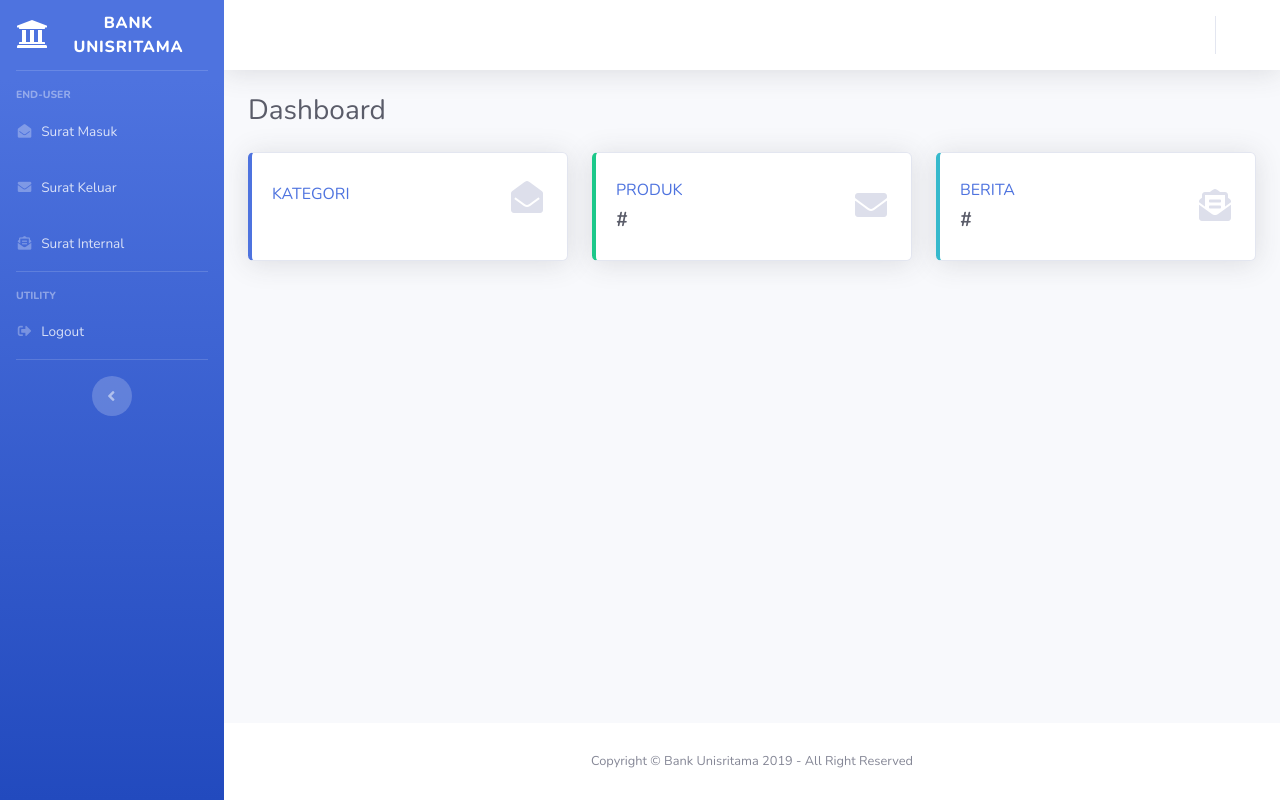
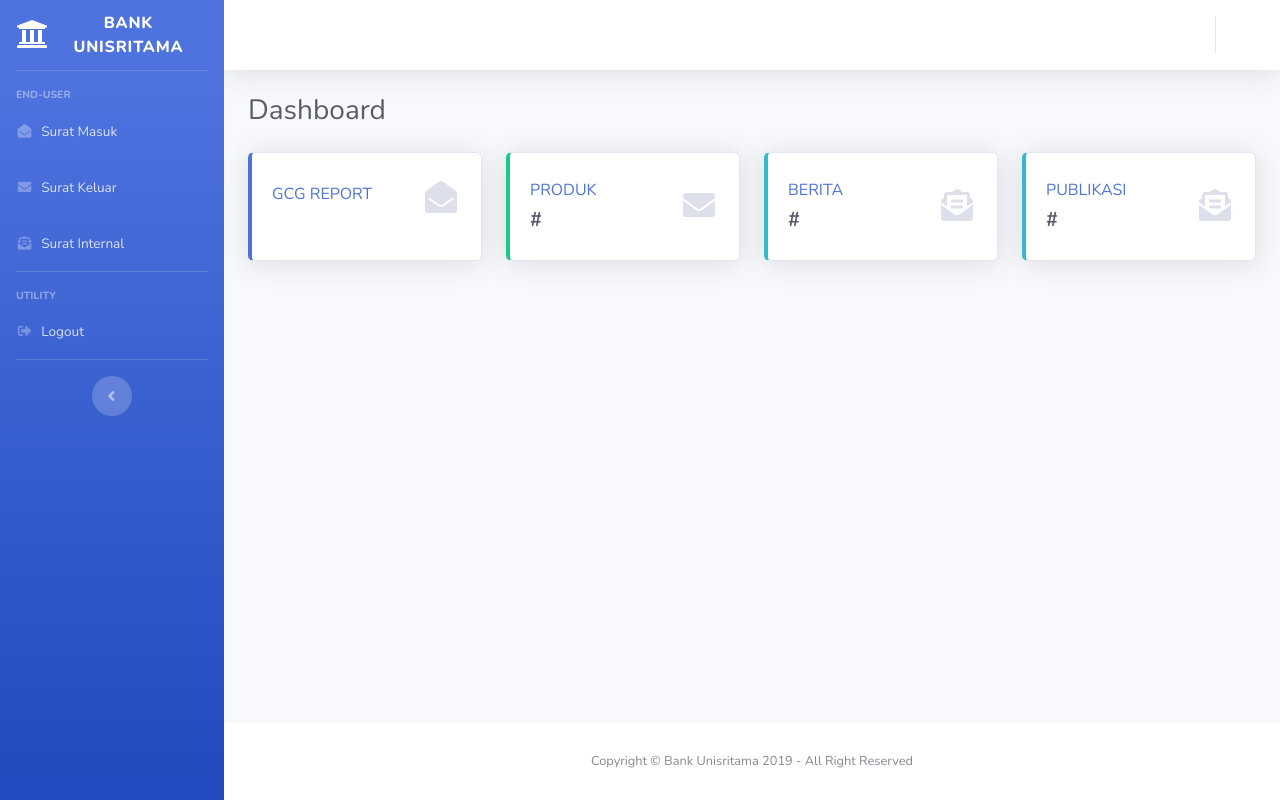
Before and after one commit to ibnudana02/bprunisritama, a CodeIgniter app: page /bprunisritama/index.php/admin/welcome/ind in a window 1280 px wide. Run offline with CodeIgniter, Linux system fonts and the light colour scheme; data that the repository does not hold is empty.

Commit message:
Admin panel

```diff
--- a/application/views/admin/home.php
+++ b/application/views/admin/home.php
@@ -5,13 +5,13 @@
     <h1 class="h3 mb-4 text-gray-800"><?= $heading; ?></h1>
     <?= $this->session->flashdata('message'); ?>
     <div class="row">
-        <div class="col-xl-4 col-md-6 mb-4">
+        <div class="col-xl-3 col-md-6 mb-4">
             <div class="card border-left-primary shadow h-100 py-2">
                 <div class="card-body">
                     <div class="row no-gutters align-items-center">
                         <div class="col mr-2">
                             <div class="text-xs font-weight-bold text-primary text-uppercase mb-1">
-                                <h6><a href="<?= base_url('admin/in_mail') ?>">Kategori</a></h6>
+                                <h6><a href="<?= base_url('admin/in_mail') ?>">GCG Report</a></h6>
                             </div>
                             <!-- <div class="h5 mb-0 font-weight-bold text-gray-800"><?= $count; ?></div> -->
                         </div>
@@ -22,7 +22,7 @@
                 </div>
             </div>
         </div>
-        <div class="col-xl-4 col-md-6 mb-4">
+        <div class="col-xl-3 col-md-6 mb-4">
             <div class="card border-left-success shadow h-100 py-2">
                 <div class="card-body">
                     <div class="row no-gutters align-items-center">
@@ -39,7 +39,7 @@
                 </div>
             </div>
         </div>
-        <div class="col-xl-4 col-md-6 mb-4">
+        <div class="col-xl-3 col-md-6 mb-4">
             <div class="card border-left-info shadow h-100 py-2">
                 <div class="card-body">
                     <div class="row no-gutters align-items-center">
@@ -56,6 +56,23 @@
                 </div>
             </div>
         </div>
+        <div class="col-xl-3 col-md-6 mb-4">
+            <div class="card border-left-info shadow h-100 py-2">
+                <div class="card-body">
+                    <div class="row no-gutters align-items-center">
+                        <div class="col mr-2">
+                            <div class="text-xs font-weight-bold text-info text-uppercase mb-1">
+                                <h6><a href="#">Publikasi</a></h6>
+                            </div>
+                            <div class="h5 mb-0 font-weight-bold text-gray-800">#</div>
+                        </div>
+                        <div class="col-auto">
+                            <i class="fas fa-fw fa-envelope-open-text fa-2x text-gray-300"></i>
+                        </div>
+                    </div>
+                </div>
+            </div>
+        </div>
     </div>
 
 
```
Also changed, not shown: application/controllers/admin/Manage.php (added, +59 -0 lines), application/views/admin/tambahKategori.php (added, +54 -0 lines).
